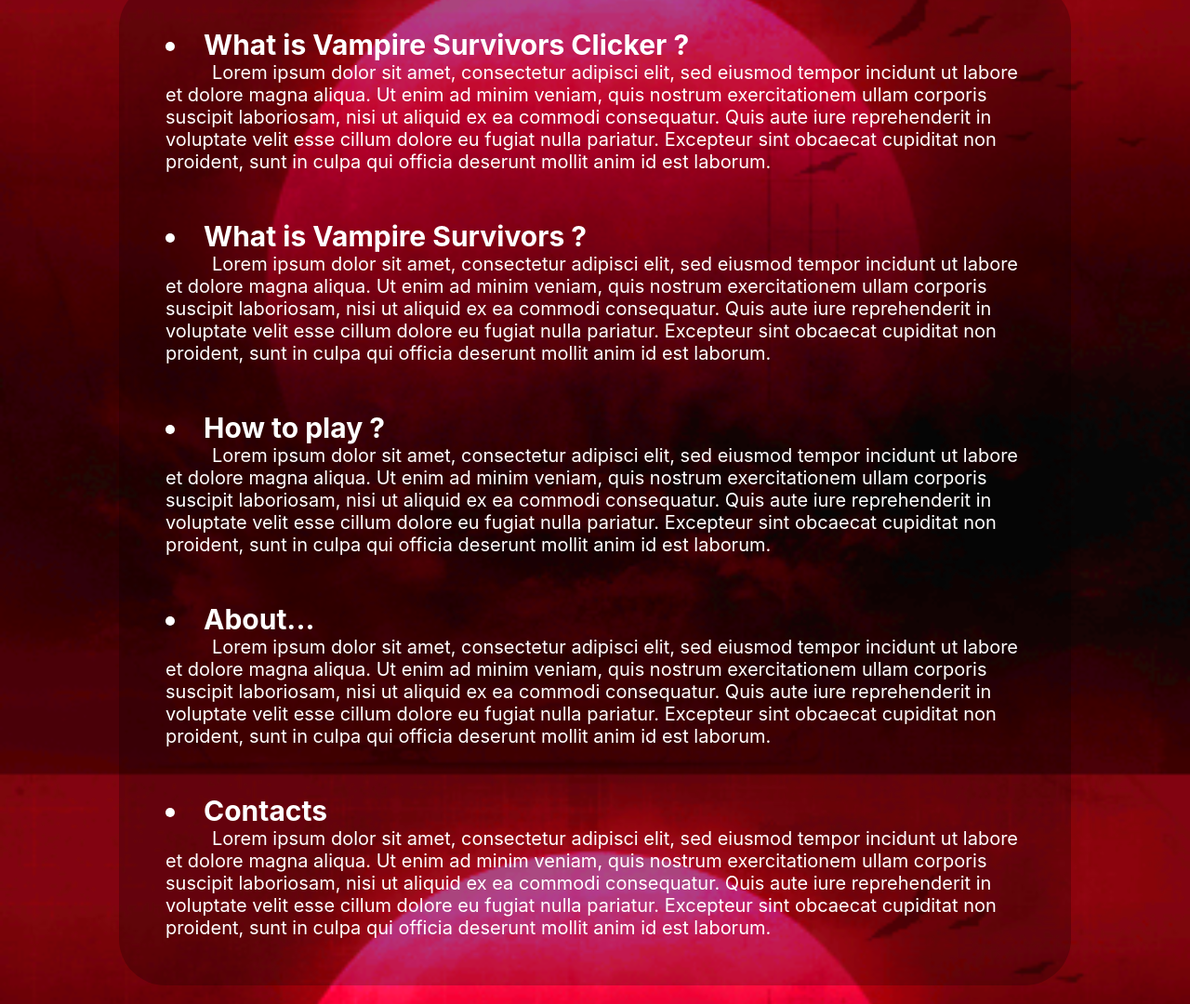
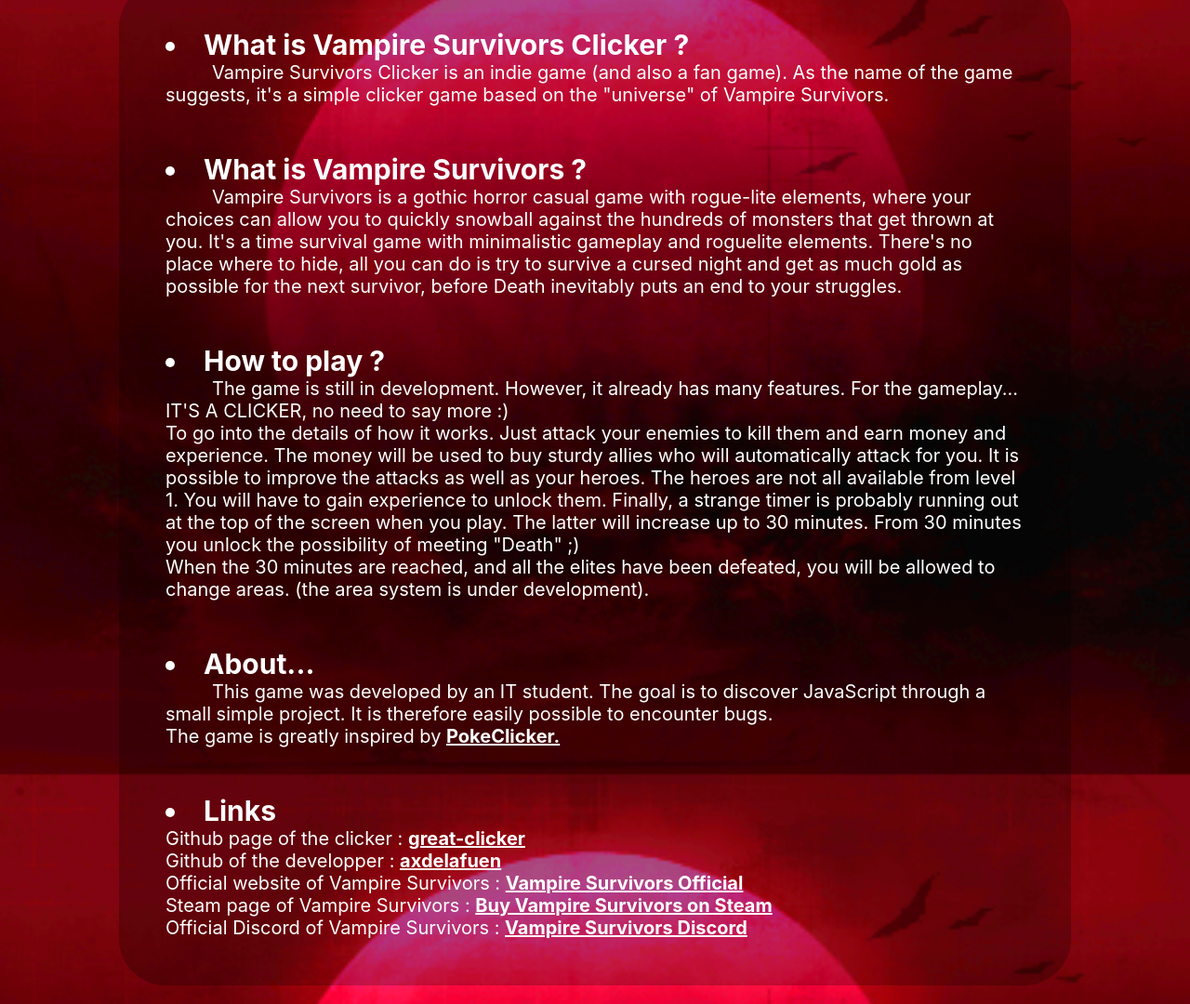
Before and after one commit to axdelafuen/vampire-survivors-clicker, a plain HTML site: page help/index.html in a window 1280 px wide. Shown: the part 127-1207 px from the top of the page at 93% size. Drawn offline with Linux system fonts and the light colour scheme.

Commit message:
ajout du contenu de la page help

```diff
--- a/help/index.html
+++ b/help/index.html
@@ -13,16 +13,32 @@
             <h1>Help Page : </h1>
             <div class="help">
               <li class="helpTitle">What is Vampire Survivors Clicker ? </li>
-              <span class="marge">Lorem ipsum dolor sit amet, consectetur adipisci elit, sed eiusmod tempor incidunt ut labore et dolore magna aliqua. Ut enim ad minim veniam, quis nostrum exercitationem ullam corporis suscipit laboriosam, nisi ut aliquid ex ea commodi consequatur. Quis aute iure reprehenderit in voluptate velit esse cillum dolore eu fugiat nulla pariatur. Excepteur sint obcaecat cupiditat non proident, sunt in culpa qui officia deserunt mollit anim id est laborum.</span>
+              <span class="marge">
+                Vampire Survivors Clicker is an indie game (and also a fan game). As the name of the game suggests, it's a simple clicker game based on the "universe" of Vampire Survivors.
+              </span>
               <li class="helpTitle">What is Vampire Survivors ? </li>
-              <span class="marge">Lorem ipsum dolor sit amet, consectetur adipisci elit, sed eiusmod tempor incidunt ut labore et dolore magna aliqua. Ut enim ad minim veniam, quis nostrum exercitationem ullam corporis suscipit laboriosam, nisi ut aliquid ex ea commodi consequatur. Quis aute iure reprehenderit in voluptate velit esse cillum dolore eu fugiat nulla pariatur. Excepteur sint obcaecat cupiditat non proident, sunt in culpa qui officia deserunt mollit anim id est laborum.</span>
+              <span class="marge">
+                Vampire Survivors is a gothic horror casual game with rogue-lite elements, where your choices can allow you to quickly snowball against the hundreds of monsters that get thrown at you. It's a time survival game with minimalistic gameplay and roguelite elements. There's no place where to hide, all you can do is try to survive a cursed night and get as much gold as possible for the next survivor, before Death inevitably puts an end to your struggles.
+              </span>
               <li class="helpTitle">How to play ?</li>
-              <span class="marge">Lorem ipsum dolor sit amet, consectetur adipisci elit, sed eiusmod tempor incidunt ut labore et dolore magna aliqua. Ut enim ad minim veniam, quis nostrum exercitationem ullam corporis suscipit laboriosam, nisi ut aliquid ex ea commodi consequatur. Quis aute iure reprehenderit in voluptate velit esse cillum dolore eu fugiat nulla pariatur. Excepteur sint obcaecat cupiditat non proident, sunt in culpa qui officia deserunt mollit anim id est laborum.</span>
+              <span class="marge">
+                The game is still in development. However, it already has many features. For the gameplay... IT'S A CLICKER, no need to say more :) <br>
+                To go into the details of how it works. Just attack your enemies to kill them and earn money and experience. The money will be used to buy sturdy allies who will automatically attack for you. It is possible to improve the attacks as well as your heroes. The heroes are not all available from level 1. You will have to gain experience to unlock them. Finally, a strange timer is probably running out at the top of the screen when you play. The latter will increase up to 30 minutes. From 30 minutes you unlock the possibility of meeting "Death" ;) <br>
+                When the 30 minutes are reached, and all the elites have been defeated, you will be allowed to change areas. (the area system is under development).
+              </span>
               <li class="helpTitle">About...</li>
-              <span class="marge">Lorem ipsum dolor sit amet, consectetur adipisci elit, sed eiusmod tempor incidunt ut labore et dolore magna aliqua. Ut enim ad minim veniam, quis nostrum exercitationem ullam corporis suscipit laboriosam, nisi ut aliquid ex ea commodi consequatur. Quis aute iure reprehenderit in voluptate velit esse cillum dolore eu fugiat nulla pariatur. Excepteur sint obcaecat cupiditat non proident, sunt in culpa qui officia deserunt mollit anim id est laborum.</span>
-              <li class="helpTitle">Contacts</li>
-              <span class="marge">Lorem ipsum dolor sit amet, consectetur adipisci elit, sed eiusmod tempor incidunt ut labore et dolore magna aliqua. Ut enim ad minim veniam, quis nostrum exercitationem ullam corporis suscipit laboriosam, nisi ut aliquid ex ea commodi consequatur. Quis aute iure reprehenderit in voluptate velit esse cillum dolore eu fugiat nulla pariatur. Excepteur sint obcaecat cupiditat non proident, sunt in culpa qui officia deserunt mollit anim id est laborum.</span>
-
+              <span class="marge">
+                This game was developed by an IT student. The goal is to discover JavaScript through a small simple project. It is therefore easily possible to encounter bugs.<br>
+                The game is greatly inspired by <a href="https://www.pokeclicker.com/">PokeClicker.</a>
+              </span>
+              <li class="helpTitle">Links</li>
+              <span>
+                Github page of the clicker : <a href="https://github.com/great-clicker/great-clicker.github.io">great-clicker</a> <br>
+                Github of the developper : <a href="https://github.com/axdelafuen">axdelafuen</a> <br>
+                Official website of Vampire Survivors : <a href="https://poncle.itch.io/vampire-survivors">Vampire Survivors Official</a> <br>
+                Steam page of Vampire Survivors : <a href="https://store.steampowered.com/app/1794680/Vampire_Survivors/">Buy Vampire Survivors on Steam</a> <br>
+                Official Discord of Vampire Survivors : <a href="https://discord.com/invite/vampire-survivors">Vampire Survivors Discord</a> <br>
+              </span>
             </div>
         </div>
     </body>
--- a/style/help.css
+++ b/style/help.css
@@ -33,3 +33,10 @@ h1{
   padding-top: 0px;
   margin-bottom: 20px;
 }
+.help span{
+  font-size: 20px;
+}
+.help span a{
+  color: white;
+  font-weight: bold;
+}
```
Also changed, not shown: 1 other file.
